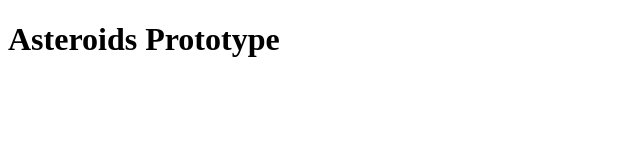
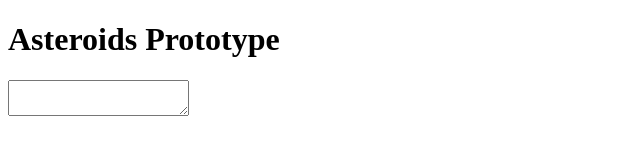
Before and after one commit to ceres-pallas/asteroids-prototype, a website: page public/index.html in a window 1280 px wide. Shown: the whole page, without its empty margins (0-640 px from the left). Drawn offline with Linux system fonts and the light colour scheme.

Commit message:
create a textarea for codemirror to latch on

```diff
--- a/public/index.html
+++ b/public/index.html
@@ -8,7 +8,9 @@
     <section id="asteroids">
       <div id="fighter-view"></div>
       <div id="top-view"></div>
-      <div id="code-view"></div>
+      <div id="code-view">
+	<textarea id="code"></textarea>
+      </div>
     </section>
   </body>
 </html>
```
